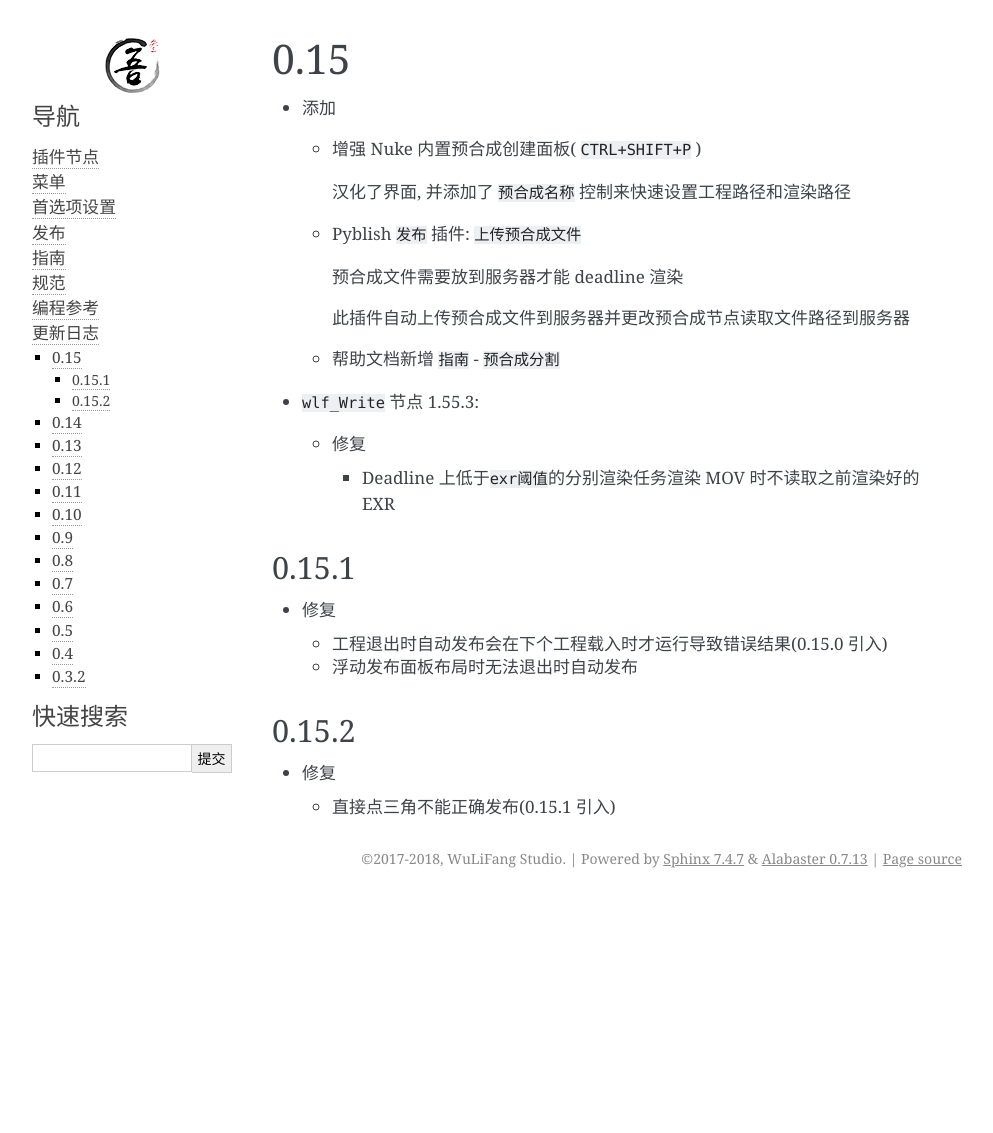
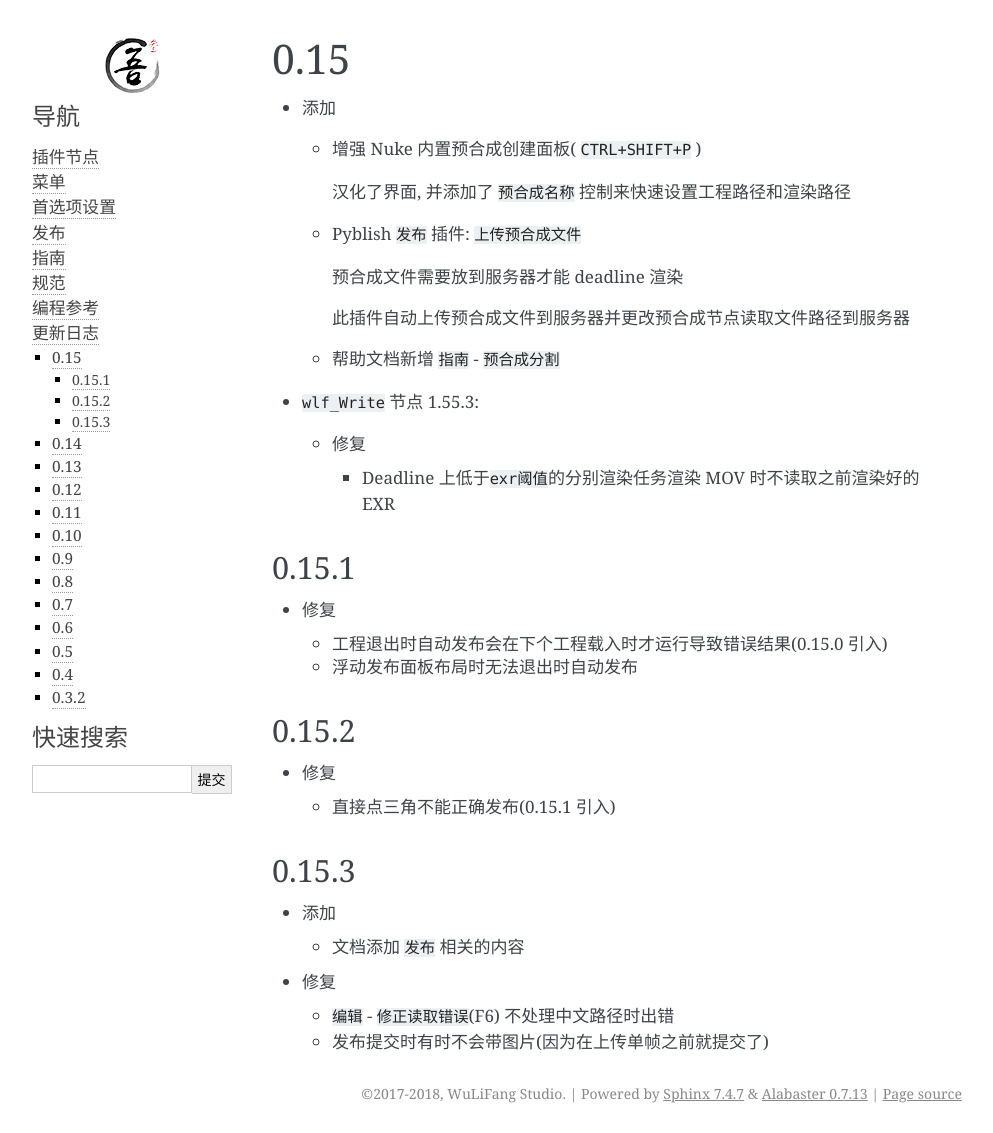
Before and after one commit to WuLiFang/Nuke, a Sphinx documentation site: the page built from source/changelogs/013_0.15.md, in a window 1280 px wide. Shown: the whole page, without its empty margins (148-1141 px from the left). Built offline with Sphinx 7.4.7, drawn with Linux system fonts in a browser that asks for light colours; before the commit the page ends 900 px from its top, so only the background shows below that.

Commit message:
Add changelog: 0.15.3

```diff
--- a/source/changelogs/013_0.15.md
+++ b/source/changelogs/013_0.15.md
@@ -33,3 +33,15 @@
 - 修复
 
   - 直接点三角不能正确发布(0.15.1 引入)
+
+## 0.15.3
+
+- 添加
+
+  - 文档添加 `发布` 相关的内容
+
+- 修复
+
+  - `编辑` - `修正读取错误`(F6) 不处理中文路径时出错
+
+  - 发布提交时有时不会带图片(因为在上传单帧之前就提交了)
```
